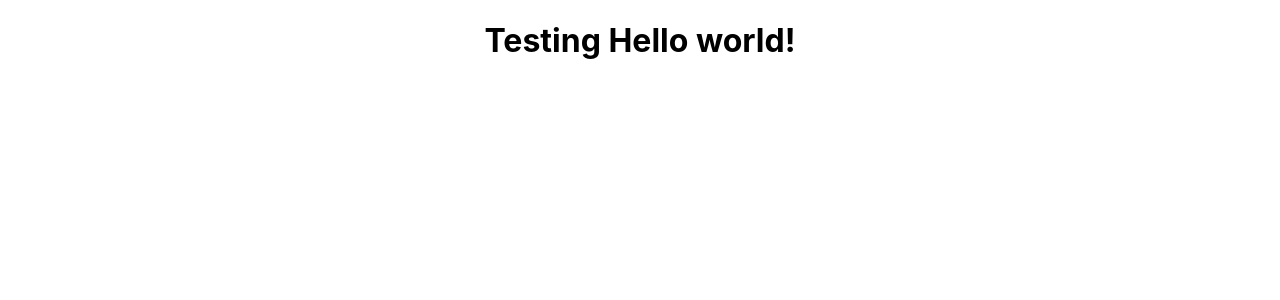
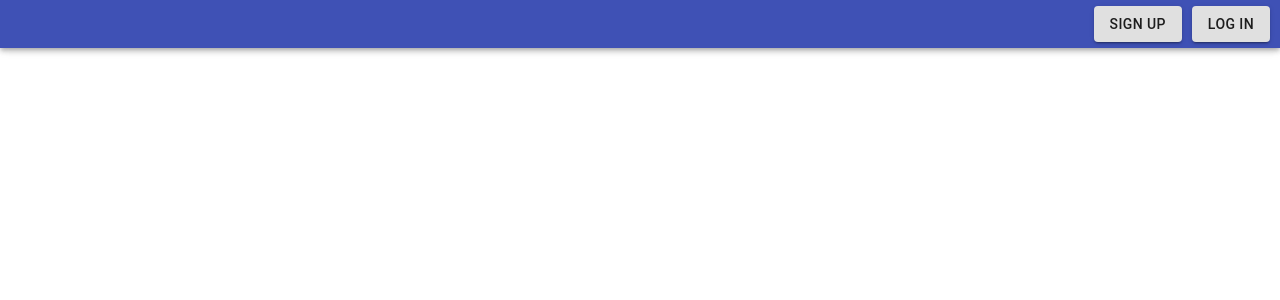
Before and after one commit to sdpa/COSC4353_16, a React (Create React App) app: page /register in a window 1280 px wide. Shown: the top 300 px of the page. Built offline with nearby package versions, Linux system fonts and the light colour scheme.

Commit message:
created login and registration components, still need to fix routing

```diff
--- a/package.json
+++ b/package.json
@@ -10,6 +10,7 @@
     "@testing-library/user-event": "^12.6.3",
     "react": "^17.0.1",
     "react-dom": "^17.0.1",
+    "react-router-dom": "^5.2.0",
     "react-scripts": "4.0.2",
     "web-vitals": "^1.1.0"
   },
--- a/src/App.js
+++ b/src/App.js
@@ -1,9 +1,24 @@
 import "./App.css";
+import React from "react";
+import Navbar from "./components/Navbar";
+import { BrowserRouter as Router, Switch, Route } from "react-router-dom";
+import Registration from "./components/Registration";
+import LogIn from "./components/LogIn";
 
 function App() {
   return (
     <div className="App">
-      <h1>Testing Hello world!</h1>
+      <Router>
+        <Navbar></Navbar>
+        <Switch>
+          <Route path="/register">
+            <Registration />
+          </Route>
+          <Route path="/login">
+            <LogIn />
+          </Route>
+        </Switch>
+      </Router>
     </div>
   );
 }
--- /dev/null
+++ b/src/components/LogIn.js
@@ -0,0 +1,40 @@
+import React, { useState } from "react";
+import TextField from "@material-ui/core/TextField";
+import { makeStyles } from "@material-ui/core/styles";
+
+const useStyles = makeStyles((theme) => ({
+  root: {
+    "& .MuiTextField-root": {
+      margin: theme.spacing(1),
+      width: "80ch",
+    },
+  },
+}));
+
+const LogIn = () => {
+  const classes = useStyles();
+
+  const [username, setUserName] = useState("");
+  const [password, setPassword] = useState("");
+
+  return (
+    <div>
+      <TextField
+        label="Username"
+        id="username"
+        onChange={(e) => {
+          setPassword(e.target.value);
+        }}
+      />
+      <TextField
+        label="Password"
+        id="password"
+        onChange={(e) => {
+          setUserName(e.target.value);
+        }}
+      />
+    </div>
+  );
+};
+
+export default LogIn;
--- a/src/components/Navbar.js
+++ b/src/components/Navbar.js
@@ -1,13 +1,16 @@
-import React from 'react';
-import './Form';
-import PropTypes from 'prop-types';
-import { makeStyles } from '@material-ui/core/styles';
-import AppBar from '@material-ui/core/AppBar';
-import Tabs from '@material-ui/core/Tabs';
-import Tab from '@material-ui/core/Tab';
-import Typography from '@material-ui/core/Typography';
-import Box from '@material-ui/core/Box';
-import FormPropsTextFields from './Form';
+import React, { useState } from "react";
+import "./Form";
+import PropTypes from "prop-types";
+import { makeStyles } from "@material-ui/core/styles";
+import AppBar from "@material-ui/core/AppBar";
+import Tabs from "@material-ui/core/Tabs";
+import Tab from "@material-ui/core/Tab";
+import Typography from "@material-ui/core/Typography";
+import Box from "@material-ui/core/Box";
+import FormPropsTextFields from "./Form";
+import Button from "@material-ui/core/Button";
+import Grid from "@material-ui/core/Grid";
+import { Link } from "react-router-dom";
 
 function TabPanel(props) {
   const { children, value, index, ...other } = props;
@@ -18,8 +21,7 @@ function TabPanel(props) {
       hidden={value !== index}
       id={`simple-tabpanel-${index}`}
       aria-labelledby={`simple-tab-${index}`}
-      {...other}
-    >
+      {...other}>
       {value === index && (
         <Box p={3}>
           <Typography>{children}</Typography>
@@ -38,7 +40,7 @@ TabPanel.propTypes = {
 function a11yProps(index) {
   return {
     id: `simple-tab-${index}`,
-    'aria-controls': `simple-tabpanel-${index}`,
+    "aria-controls": `simple-tabpanel-${index}`,
   };
 }
 
@@ -51,27 +53,73 @@ const useStyles = makeStyles((theme) => ({
 
 export default function SimpleTabs() {
   const classes = useStyles();
-  const [value, setValue] = React.useState(0);
+  const [loggedIn, setLoggedIn] = useState(false);
+  const [value, setValue] = useState(0);
 
   const handleChange = (event, newValue) => {
     setValue(newValue);
   };
 
+  const handleLogin = () => {};
+
+  const handleLogOut = () => {
+    setLoggedIn(false);
+  };
+
   return (
+    <>
+      {!loggedIn ? (
+        <AppBar>
+          <Grid container>
+            <Grid item>
+              <Tabs
+                // value={value}
+                onChange={handleChange}
+                aria-label="simple tabs example"></Tabs>
+            </Grid>
+            <Grid item container alignItems="center" justify="flex-end">
+              <Grid item style={{ marginRight: "10px" }}>
+                <Link to="/register">
+                  <Button variant="contained">Sign Up</Button>
+                </Link>
+              </Grid>
+              <Grid item style={{ marginRight: "10px" }}>
+                <Link to="/login">
+                  <Button variant="contained">Log In</Button>
+                </Link>
+              </Grid>
+            </Grid>
+          </Grid>
+        </AppBar>
+      ) : (
         <div className={classes.root}>
           <AppBar position="static">
-        <Tabs value={value} onChange={handleChange} aria-label="simple tabs example">
+            <Grid container alignItems="center" justify="space-between">
+              <Grid item>
+                <Tabs
+                  value={value}
+                  onChange={handleChange}
+                  aria-label="simple tabs example">
                   <Tab label="Fuel Quote Form" {...a11yProps(0)} />
                   <Tab label="Fuel Quote History" {...a11yProps(1)} />
                 </Tabs>
+              </Grid>
+              <Grid item style={{ marginRight: "10px" }}>
+                <Button variant="contained" onClick={handleLogOut}>
+                  Log out
+                </Button>
+              </Grid>
+            </Grid>
           </AppBar>
           <TabPanel value={value} index={0}>
             <h3>Fuel Quote Form</h3>
-        <FormPropsTextFields/>
+            <FormPropsTextFields />
           </TabPanel>
           <TabPanel value={value} index={1}>
             <h3>Fuel Quote History</h3>
           </TabPanel>
         </div>
+      )}
+    </>
   );
 }
--- /dev/null
+++ b/src/components/Registration.js
@@ -0,0 +1,46 @@
+import React, { useState } from "react";
+import "./Navbar";
+import "./Date";
+import "./SubmitButton";
+import TextField from "@material-ui/core/TextField";
+import { makeStyles } from "@material-ui/core/styles";
+import ButtonAppBar from "./Navbar";
+import DatePickers from "./Date";
+import SubmitButton from "./SubmitButton";
+
+const useStyles = makeStyles((theme) => ({
+  root: {
+    "& .MuiTextField-root": {
+      margin: theme.spacing(1),
+      width: "80ch",
+    },
+  },
+}));
+
+const Registration = () => {
+  const classes = useStyles();
+
+  const [username, setUserName] = useState("");
+  const [password, setPassword] = useState("");
+
+  return (
+    <div>
+      <TextField
+        label="Username"
+        id="username"
+        onChange={(e) => {
+          setPassword(e.target.value);
+        }}
+      />
+      <TextField
+        label="Password"
+        id="password"
+        onChange={(e) => {
+          setUserName(e.target.value);
+        }}
+      />
+    </div>
+  );
+};
+
+export default Registration;
```
Also changed, not shown: 1 other file (tests, documents, lock files or other folders). Lines whose indentation alone changed are shown as unchanged.
